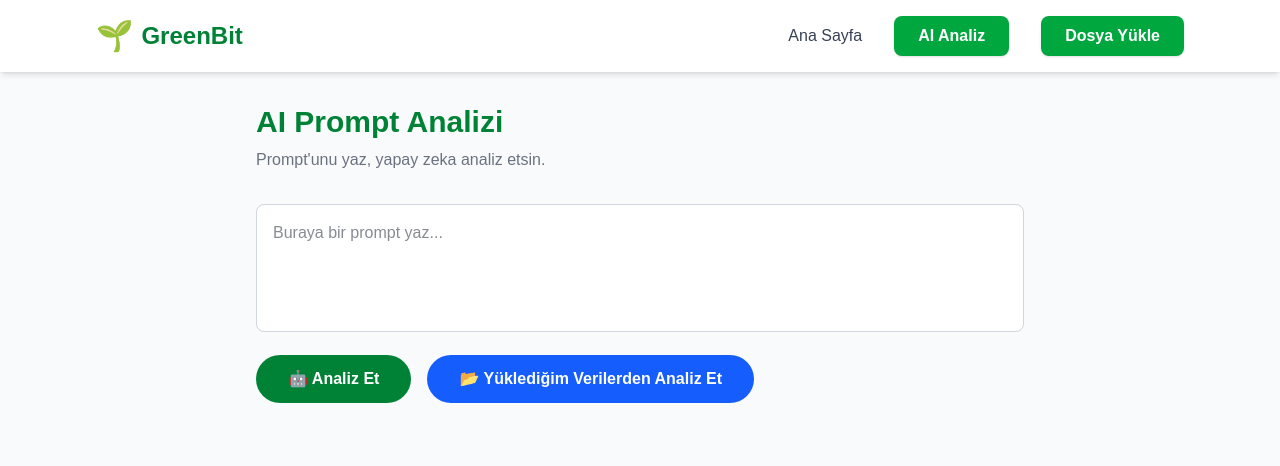
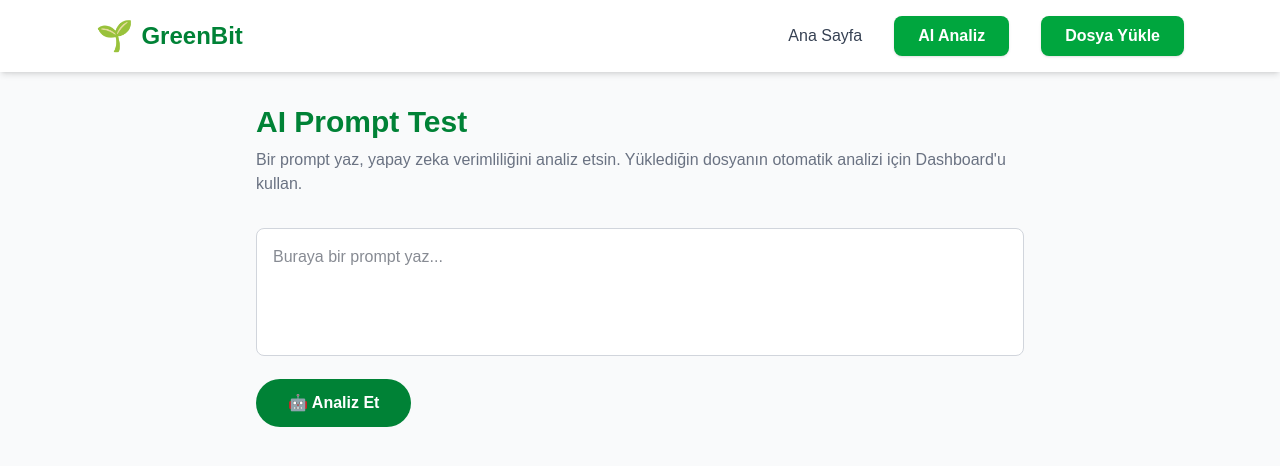
Before and after one commit to Mkaya00/GreenBit, a Next.js app in the folder greenbit-app/: page /analyze-page in a window 1280 px wide. Shown: the top 466 px of the page. Built offline with nearby package versions, Linux system fonts and the light colour scheme.

Commit message:
refactor: simplify analyze-page to manual test, remove duplication

```diff
--- a/greenbit-app/src/app/analyze-page/page.tsx
+++ b/greenbit-app/src/app/analyze-page/page.tsx
@@ -1,15 +1,11 @@
 "use client";
 
 import { useState } from "react";
-import { useSearchParams } from 'next/navigation';
 
 export default function AnalyzePage() {
-  // State'ler
   const [prompt, setPrompt] = useState("");        // kullanıcının yazdığı
   const [answer, setAnswer] = useState("");        // Llama'nın cevabı
   const [loading, setLoading] = useState(false);   // bekleniyor mu?
-  const searchParams = useSearchParams();
-const auto = searchParams.get("auto");
 
   // Butona basınca çalışır
   const handleAnalyze = async () => {
@@ -19,62 +15,10 @@ const auto = searchParams.get("auto");
     setAnswer("");
 
     try {
-      // API Route'a (telefon hattı) istek gönder
       const response = await fetch("/api/analyze", {
         method: "POST",
         headers: { "Content-Type": "application/json" },
         body: JSON.stringify({ prompt: prompt }),
-      });
-
-      const data = await response.json();
-      setAnswer(data.answer || "Cevap alınamadı.");
-    } catch (error) {
-      setAnswer("Hata: Llama'ya bağlanılamadı. Ollama çalışıyor mu?");
-    }
-
-    setLoading(false);
-  };
-  // localStorage'daki yüklenen veriden promptları alıp analiz et
-  const handleAnalyzeUploaded = async () => {
-    const savedData = localStorage.getItem("greenbit_conversations");
-
-    if (!savedData) {
-      setAnswer("Önce 'Dosya Yükle' sayfasından bir dosya yüklemelisin.");
-
-      return;
-    }
-
-    const conversations = JSON.parse(savedData);
-    const userPrompts: string[] = [];
-
-    conversations.forEach((conv: any) => {
-      if (!conv.mapping) return;
-      Object.values(conv.mapping).forEach((node: any) => {
-        if (node?.message?.author?.role === "user" && node?.message?.content?.parts) {
-          const text = node.message.content.parts.join(" ");
-          if (text.trim().length > 0) {
-            userPrompts.push(text);
-          }
-        }
-      });
-    });
-
-    if (userPrompts.length === 0) {
-      setAnswer("Yüklenen dosyada analiz edilecek prompt bulunamadı.");
-      return;
-    }
-
-    const samplePrompts = userPrompts.slice(0, 3);
-    const combinedPrompt = samplePrompts.map((p, i) => `${i + 1}. ${p}`).join("\n");
-
-    setLoading(true);
-    setAnswer("");
-
-    try {
-      const response = await fetch("/api/analyze", {
-        method: "POST",
-        headers: { "Content-Type": "application/json" },
-        body: JSON.stringify({ prompt: combinedPrompt }),
       });
 
       const data = await response.json();
@@ -90,8 +34,11 @@ const auto = searchParams.get("auto");
     <main className="min-h-screen bg-gray-50 p-8">
       <div className="max-w-3xl mx-auto">
 
-        <h1 className="text-3xl font-bold text-green-700 mb-2">AI Prompt Analizi</h1>
-        <p className="text-gray-500 mb-8">Prompt'unu yaz, yapay zeka analiz etsin.</p>
+        <h1 className="text-3xl font-bold text-green-700 mb-2">AI Prompt Test</h1>
+        <p className="text-gray-500 mb-8">
+          Bir prompt yaz, yapay zeka verimliliğini analiz etsin.
+          Yüklediğin dosyanın otomatik analizi için Dashboard'u kullan.
+        </p>
 
         {/* Giriş kutusu */}
         <textarea
@@ -110,15 +57,6 @@ const auto = searchParams.get("auto");
           {loading ? "Analiz ediliyor..." : "🤖 Analiz Et"}
         </button>
 
-        <button
-          onClick={handleAnalyzeUploaded}
-          disabled={loading}
-          className="mt-4 ml-4 bg-blue-600 hover:bg-blue-700 text-white font-bold py-3 px-8 rounded-full transition disabled:opacity-50"
-        >
-          {loading ? "Analiz ediliyor..." : "📂 Yüklediğim Verilerden Analiz Et"}
-        </button>
-
-
         {/* Cevap */}
         {answer && (
           <div className="mt-8 bg-white p-6 rounded-xl border border-gray-200 shadow-sm">
```
